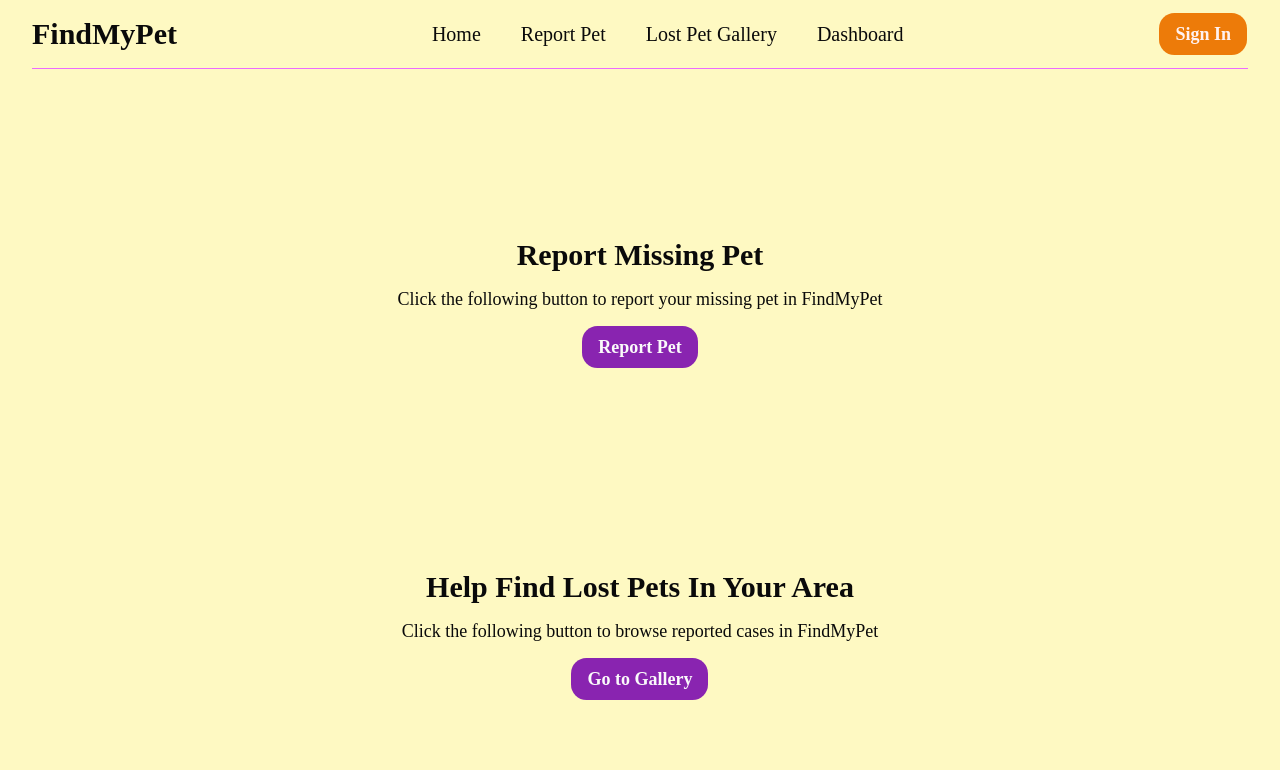
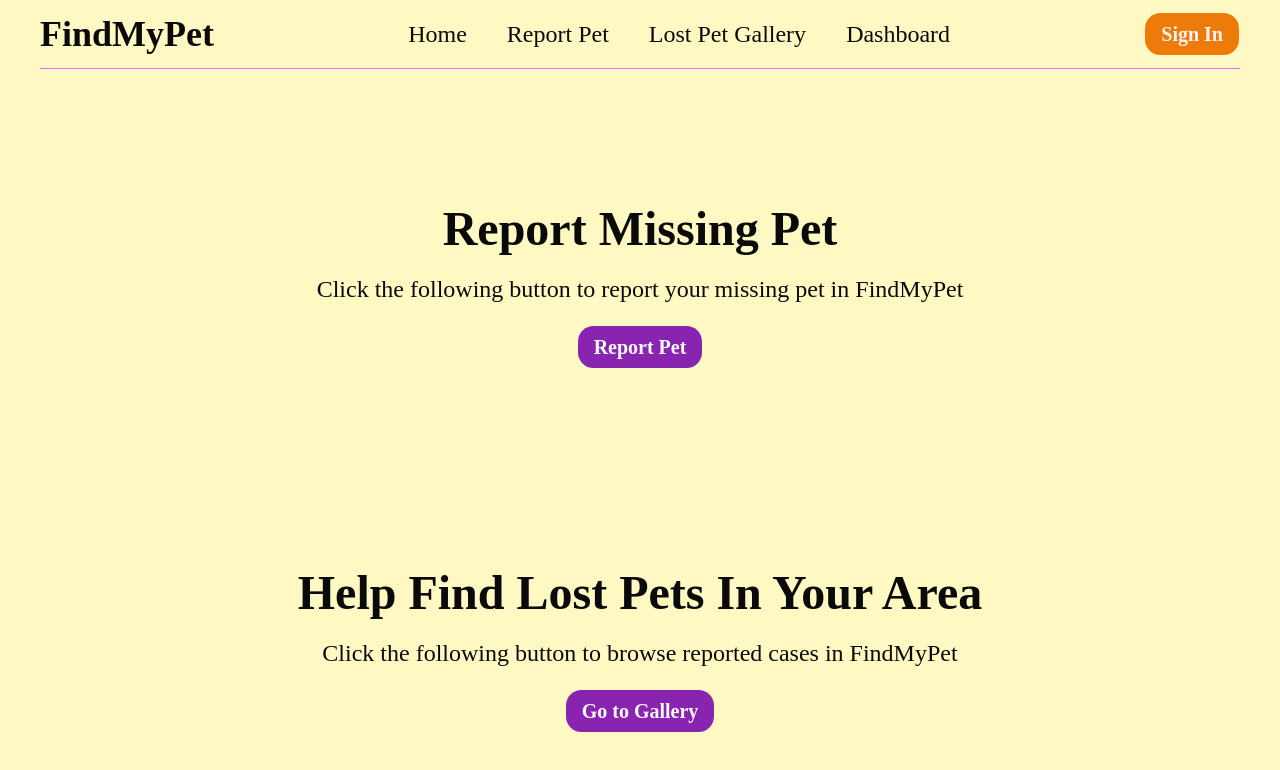
Before and after one commit to lz771/FindMyPet-Platform, a Next.js app: page / in a window 1280 px wide. Shown: the top 770 px of the page. Built offline with nearby package versions, Linux system fonts and the light colour scheme.

Commit message:
Customized  a link hover effect, and updated font size on layout and home page

```diff
--- a/app/globals.css
+++ b/app/globals.css
@@ -1,6 +1,8 @@
 @import "tailwindcss";
 @import "tw-animate-css";
 @import "shadcn/tailwind.css";
+
+/* Organize css styling for h1, p on home page */
 
 @custom-variant dark (&:is(.dark *));
 
@@ -128,3 +130,8 @@
     @apply font-sans;
   }
 }
+
+/* Custom hover effect for links on navigation bar */
+.link-hover-effect {
+  @apply transition-colors  hover:text-fuchsia-600 hover:underline;
+}
--- a/app/layout.tsx
+++ b/app/layout.tsx
@@ -23,10 +23,12 @@ export const metadata: Metadata = {
 export default function RootLayout({ children }: LayoutProps<"/">) {
   return (
     <ClerkProvider>
-      <html lang="en" className={`${geistSans.variable} ${geistMono.variable} h-full antialiased`}>
-        <body className="min-h-full flex flex-col bg-yellow-100">
-          <Navbar />
-          {children}
+      <html lang="en" className={`${geistSans.variable} ${geistMono.variable} antialiased`}>
+        <body>
+          <main className="min-h-full px-10 bg-yellow-100 w-full text-2xl">
+              <Navbar />
+              {children}
+          </main>
         </body>
       </html>
     </ClerkProvider>
--- a/app/page.tsx
+++ b/app/page.tsx
@@ -4,15 +4,15 @@ import Link from "next/link"
 export default function Home() {
   return (
     <div className="flex flex-col justify-center items-center mx-auto min-h-screen space-y-50">
-      <section className="flex flex-col justify-center items-center gap-3">
-        <h1 className="text-3xl font-bold">Report Missing Pet</h1>
-        <p className="text-lg">Click the following button to report your missing pet in FindMyPet</p>
+      <section className="flex flex-col justify-center items-center gap-y-5">
+        <h1 className="text-5xl font-bold">Report Missing Pet</h1>
+        <p>Click the following button to report your missing pet in FindMyPet</p>
         <Link className={buttonVariants({ size: "xl" })} href="/ReportPet">Report Pet</Link>
       </section>
 
-      <section className="flex flex-col justify-center items-center gap-3">
-        <h1 className="text-3xl font-bold">Help Find Lost Pets In Your Area</h1>
-        <p className="text-lg">Click the following button to browse reported cases in FindMyPet</p>
+      <section className="flex flex-col justify-center items-center gap-y-5">
+        <h1 className="text-5xl font-bold">Help Find Lost Pets In Your Area</h1>
+        <p>Click the following button to browse reported cases in FindMyPet</p>
           <Link className={buttonVariants({ size: "xl" })} href="/LostPetGallery">Go to Gallery</Link>
       </section>
     </div>
--- a/components/ui/button.tsx
+++ b/components/ui/button.tsx
@@ -3,7 +3,7 @@ import { cva, type VariantProps } from "class-variance-authority"
 import { cn } from "cn"
 
 const buttonVariants = cva(
-  "group/button inline-flex shrink-0 items-center justify-center rounded-lg border border-transparent bg-clip-padding font-semibold text-lg font-medium whitespace-nowrap transition-all outline-none select-none focus-visible:border-ring focus-visible:ring-3 focus-visible:ring-ring/50 active:not-aria-[haspopup]:translate-y-px disabled:pointer-events-none disabled:opacity-50 aria-invalid:border-destructive aria-invalid:ring-3 aria-invalid:ring-destructive/20 dark:aria-invalid:border-destructive/50 dark:aria-invalid:ring-destructive/40 [&_svg]:pointer-events-none [&_svg]:shrink-0 [&_svg:not([class*='size-'])]:size-4",
+  "group/button inline-flex shrink-0 items-center justify-center rounded-lg border border-transparent bg-clip-padding font-semibold text-xl font-medium whitespace-nowrap transition-all outline-none select-none focus-visible:border-ring focus-visible:ring-3 focus-visible:ring-ring/50 active:not-aria-[haspopup]:translate-y-px disabled:pointer-events-none disabled:opacity-50 aria-invalid:border-destructive aria-invalid:ring-3 aria-invalid:ring-destructive/20 dark:aria-invalid:border-destructive/50 dark:aria-invalid:ring-destructive/40 [&_svg]:pointer-events-none [&_svg]:shrink-0 [&_svg:not([class*='size-'])]:size-4",
   {
     variants: {
       variant: {
--- a/components/web/navbar.tsx
+++ b/components/web/navbar.tsx
@@ -3,18 +3,18 @@ import { buttonVariants } from "../ui/button"
 
 export default function Navbar() {
     return (
-        <nav className="flex items-center gap-4 py-3 justify-between mx-8 border-b border-fuchsia-400">
-            <div className="flex items-center gap-4">
+        <nav className="flex items-center gap-5 py-3 justify-between border-b border-fuchsia-400">
+            <div className="flex items-center gap-4 ">
                 <Link href="/">
-                    <h1 className="text-3xl font-bold">FindMyPet</h1>
+                    <h1 className="text-4xl font-bold">FindMyPet</h1>
                 </Link>
             </div>
 
-            <div className="flex items-center gap-10 text-xl">
-                <Link href="/">Home</Link>
-                <Link href="/ReportPet">Report Pet</Link>
-                <Link href="/LostPetGallery">Lost Pet Gallery</Link>
-                <Link href="/Dashboard">Dashboard</Link>
+            <div className="flex items-center gap-10">
+                <Link className="link-hover-effect" href="/">Home</Link>
+                <Link className="link-hover-effect" href="/ReportPet">Report Pet</Link>
+                <Link className="link-hover-effect" href="/LostPetGallery">Lost Pet Gallery</Link>
+                <Link className="link-hover-effect" href="/Dashboard">Dashboard</Link>
             </div>
 
             {/* Need to change the link reference */}
```
